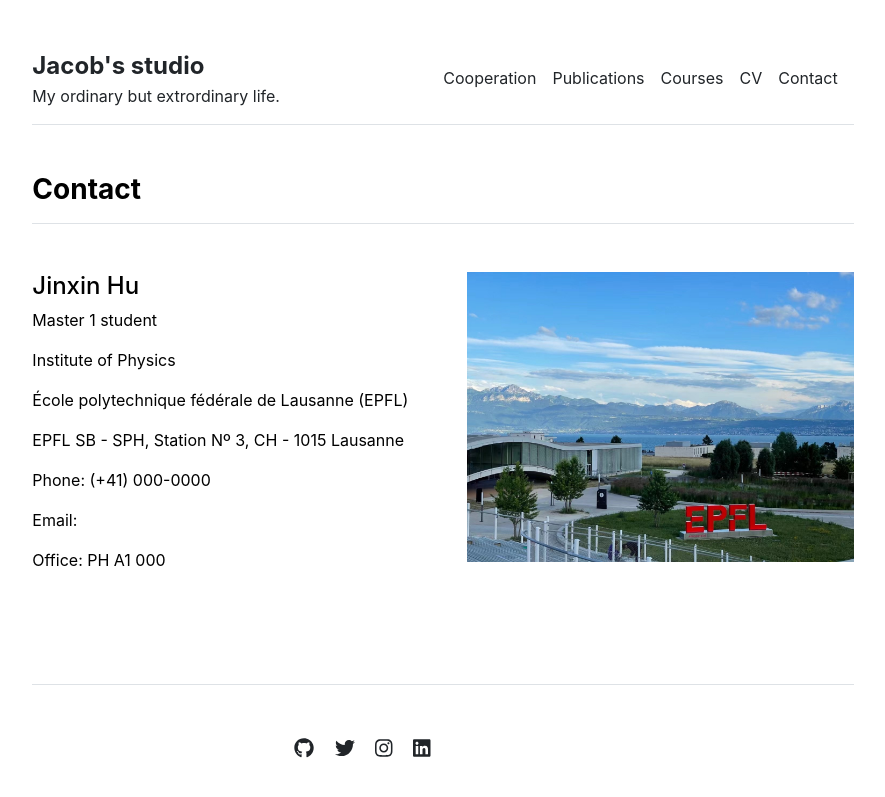
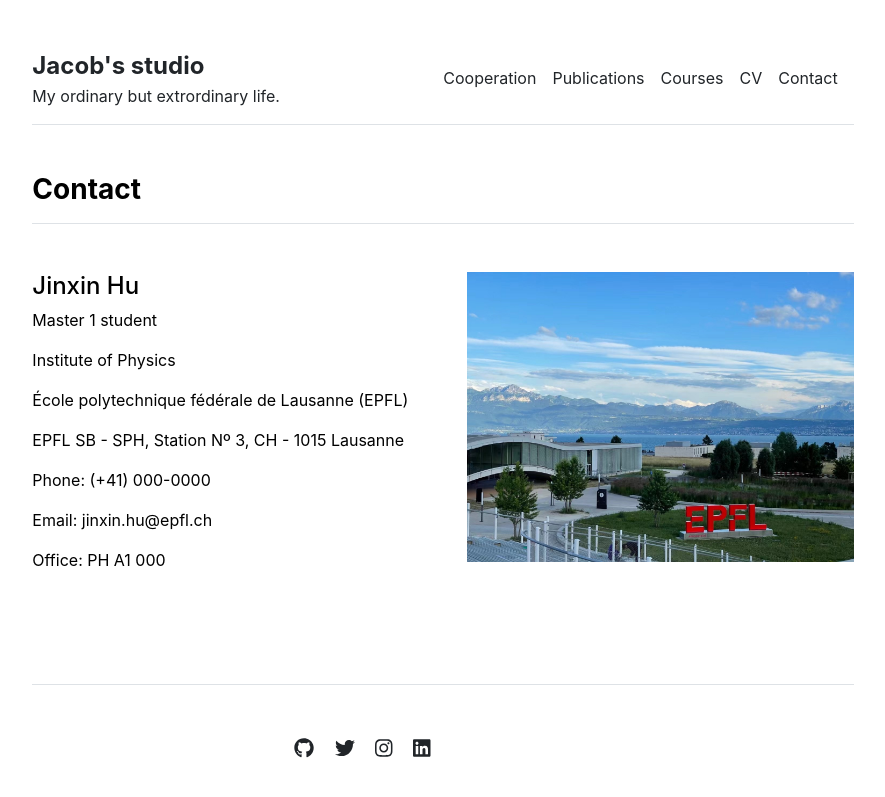
Before and after one commit to JinxinHu/jinxinhu.github.io, a Jekyll site: the page built from contact.md, in a window 1280 px wide. Shown: the top 797 px of the page, without its empty margins (197-1082 px from the left). Built offline with Jekyll 4.4.1, drawn with Linux system fonts in a browser that asks for light colours.

Commit message:
Update settings.yml

```diff
--- a/_data/settings.yml
+++ b/_data/settings.yml
@@ -21,4 +21,4 @@ social:
 - {icon: 'linkedin', link: 'https://linkedin.com/in/'}
 
 contacts:
-- {name: 'Jinxin Hu', title: 'Master 1 student', department: 'Institute of Physics', institution: 'École polytechnique fédérale de Lausanne (EPFL)', institution_address: 'EPFL SB - SPH, Station Nº 3, CH - 1015 Lausanne', phone: '(+41) 000-0000', url: 'mailto:jinxin.hu@epfl.ch', office: 'PH A1 000', image: 'assets/img/EPFL.JPG'}
+- {name: 'Jinxin Hu', title: 'Master 1 student', department: 'Institute of Physics', institution: 'École polytechnique fédérale de Lausanne (EPFL)', institution_address: 'EPFL SB - SPH, Station Nº 3, CH - 1015 Lausanne', phone: '(+41) 000-0000', email: 'jinxin.hu@epfl.ch', office: 'PH A1 000', image: 'assets/img/EPFL.JPG'}
```
